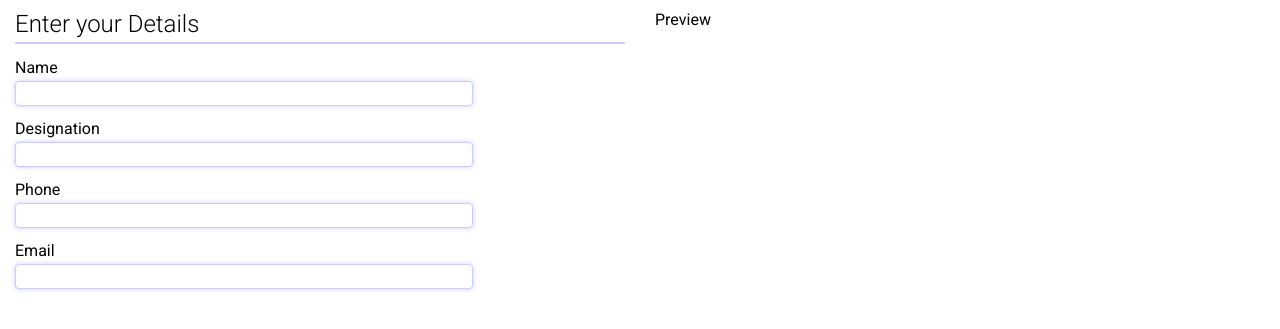
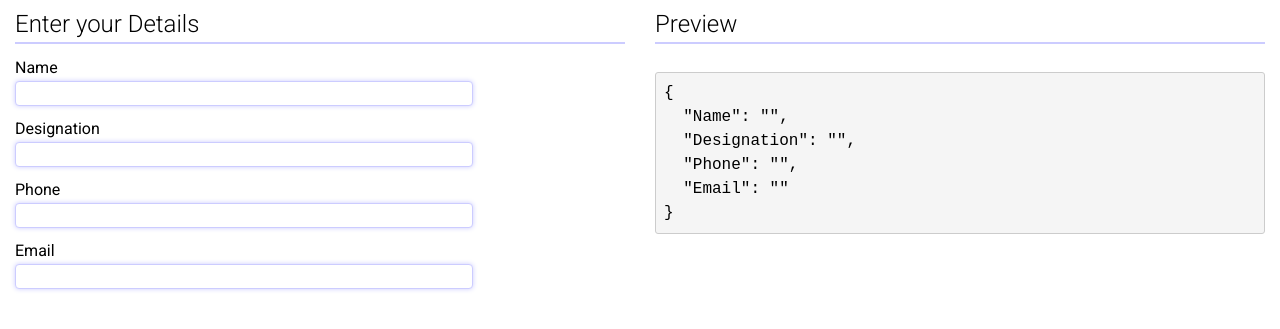
Before and after one commit to RitabrataPatra/bussiness-card-maker, a React app: page / in a window 1280 px wide. Shown: the part 55-384 px from the top of the page. Built offline with nearby package versions, Linux system fonts and the light colour scheme.

Commit message:
connected/pass the values from input fields to preview

```diff
--- a/src/components/App.js
+++ b/src/components/App.js
@@ -29,7 +29,7 @@ const App = () => {
       <Header Dark={true}>Professional Card Maker</Header>
       <main>
         <Form Values={Values} onChange={handleChange}/>
-        <Preview />
+        <Preview Values={Values} />
       </main>
     </div>
   );
--- a/src/components/Preview.js
+++ b/src/components/Preview.js
@@ -1,8 +1,11 @@
 import React from 'react'
 
-const Preview = () => {
+const Preview = ({Values}) => {
   return (
-    <section className="Preview">Preview</section>
+    <section className="Preview">
+      <h2>Preview</h2>
+      <pre>{JSON.stringify(Values, null, 2)}</pre>
+    </section>
   )
 }
 
--- a/src/styles/App.scss
+++ b/src/styles/App.scss
@@ -11,6 +11,13 @@
     }
     main{
         display: flex;
+        h2{
+            padding-bottom: 6px;
+            border-bottom: 2px solid #ccf;
+            margin-bottom: 16px;
+            font-size: 1.5em;
+            font-weight: 300;
+          }
         @import "Form";
         @import "Preview";
     }
--- a/src/styles/Form.scss
+++ b/src/styles/Form.scss
@@ -1,13 +1,6 @@
 .Form {
   width: 50%;
   padding: 0px 15px;
-  h2{
-    padding-bottom: 6px;
-    border-bottom: 2px solid #ccf;
-    margin-bottom: 16px;
-    font-size: 1.5em;
-    font-weight: 300;
-  }
   form{
     label{
         display: block;
```
